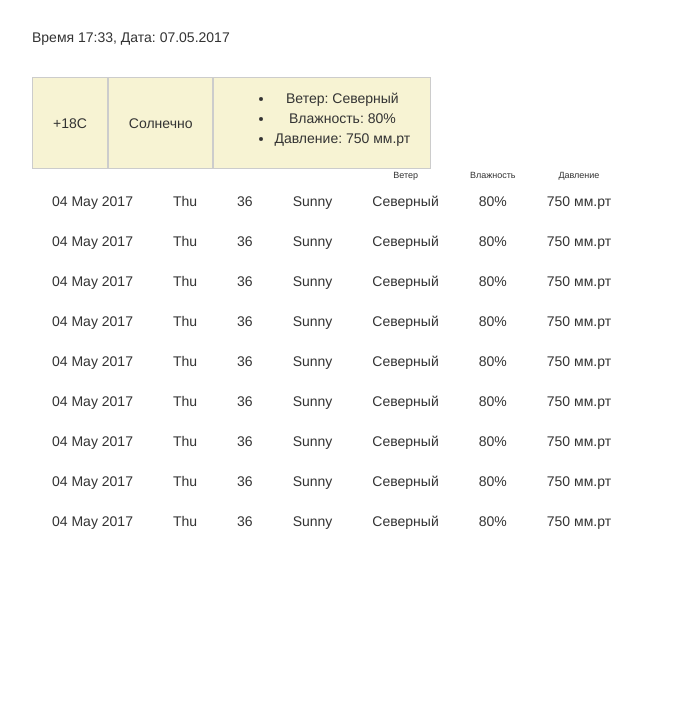
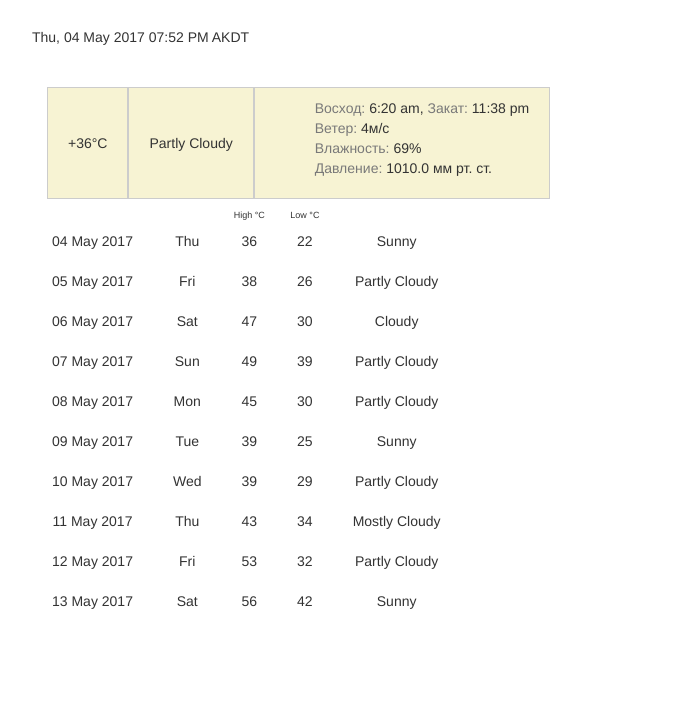
Before and after one commit to VladimirValov/WeatherForecastFromYahoo-AngularJS, a website: page app/index.html in a window 1280 px wide. Shown: the part 93-800 px from the top of the page, without its empty margins (208-906 px from the left). Drawn offline with nearby package versions, Linux system fonts and the light colour scheme.

Commit message:
Связал данные из JSON объекта с Template

```diff
--- a/app/app.css
+++ b/app/app.css
@@ -6,9 +6,11 @@
   min-height: 50px;
 }
 
-.current_weather {
+.current-weather {
   background-color: #f7f3d3;
   display:table;
+  margin: 10px 0;
+
 }
 
 .t, .sky, .info {
@@ -20,6 +22,14 @@
   padding: 10px 20px;
 }
 
+.info li {
+  text-align: left;
+  list-style-type: none;
+}
+.info span {
+  color: #797979;
+}
+
 .forecast-10  td{
   padding: 10px 20px;
   text-align: center;
--- a/app/weather-forecast/weather-forecast.component.js
+++ b/app/weather-forecast/weather-forecast.component.js
@@ -5,6 +5,172 @@ angular.
   component('weatherForecast', {
     templateUrl: 'weather-forecast/weather-forecast.template.html',
     controller: function weatherForecast() {
-      this.currrentCity = "Краснодар";
+      this.currentCity = "Краснодар";
+
+      this.api = {
+    "query": {
+     "count": 1,
+     "created": "2017-05-05T03:52:45Z",
+     "lang": "ru-RU",
+     "results": {
+      "channel": {
+       "units": {
+        "distance": "mi",
+        "pressure": "in",
+        "speed": "mph",
+        "temperature": "F"
+       },
+       "title": "Yahoo! Weather - Nome, AK, US",
+       "link": "http://us.rd.yahoo.com/dailynews/rss/weather/Country__Country/*https://weather.yahoo.com/country/state/city-2460286/",
+       "description": "Yahoo! Weather for Nome, AK, US",
+       "language": "en-us",
+       "lastBuildDate": "Thu, 04 May 2017 07:52 PM AKDT",
+       "ttl": "60",
+       "location": {
+        "city": "Krasnodar",
+        "country": "United States",
+        "region": " AK"
+       },
+       "wind": {
+        "chill": "36",
+        "direction": "225",
+        "speed": "4"
+       },
+       "atmosphere": {
+        "humidity": "69",
+        "pressure": "1010.0",
+        "rising": "0",
+        "visibility": "16.1"
+       },
+       "astronomy": {
+        "sunrise": "6:20 am",
+        "sunset": "11:38 pm"
+       },
+       "image": {
+        "title": "Yahoo! Weather",
+        "width": "142",
+        "height": "18",
+        "link": "http://weather.yahoo.com",
+        "url": "http://l.yimg.com/a/i/brand/purplelogo//uh/us/news-wea.gif"
+       },
+       "item": {
+        "title": "Conditions for Nome, AK, US at 07:00 PM AKDT",
+        "lat": "64.499474",
+        "long": "-165.405792",
+        "link": "http://us.rd.yahoo.com/dailynews/rss/weather/Country__Country/*https://weather.yahoo.com/country/state/city-2460286/",
+        "pubDate": "Thu, 04 May 2017 07:00 PM AKDT",
+        "condition": {
+         "code": "30",
+         "date": "Thu, 04 May 2017 07:00 PM AKDT",
+         "temp": "36",
+         "text": "Partly Cloudy"
+        },
+        "forecast": [
+         {
+          "code": "32",
+          "date": "04 May 2017",
+          "day": "Thu",
+          "high": "36",
+          "low": "22",
+          "text": "Sunny"
+         },
+         {
+          "code": "30",
+          "date": "05 May 2017",
+          "day": "Fri",
+          "high": "38",
+          "low": "26",
+          "text": "Partly Cloudy"
+         },
+         {
+          "code": "26",
+          "date": "06 May 2017",
+          "day": "Sat",
+          "high": "47",
+          "low": "30",
+          "text": "Cloudy"
+         },
+         {
+          "code": "30",
+          "date": "07 May 2017",
+          "day": "Sun",
+          "high": "49",
+          "low": "39",
+          "text": "Partly Cloudy"
+         },
+         {
+          "code": "30",
+          "date": "08 May 2017",
+          "day": "Mon",
+          "high": "45",
+          "low": "30",
+          "text": "Partly Cloudy"
+         },
+         {
+          "code": "32",
+          "date": "09 May 2017",
+          "day": "Tue",
+          "high": "39",
+          "low": "25",
+          "text": "Sunny"
+         },
+         {
+          "code": "30",
+          "date": "10 May 2017",
+          "day": "Wed",
+          "high": "39",
+          "low": "29",
+          "text": "Partly Cloudy"
+         },
+         {
+          "code": "28",
+          "date": "11 May 2017",
+          "day": "Thu",
+          "high": "43",
+          "low": "34",
+          "text": "Mostly Cloudy"
+         },
+         {
+          "code": "30",
+          "date": "12 May 2017",
+          "day": "Fri",
+          "high": "53",
+          "low": "32",
+          "text": "Partly Cloudy"
+         },
+         {
+          "code": "32",
+          "date": "13 May 2017",
+          "day": "Sat",
+          "high": "56",
+          "low": "42",
+          "text": "Sunny"
+         }
+        ],
+        "description": "<![CDATA[<img src=\"http://l.yimg.com/a/i/us/we/52/30.gif\"/>\n<BR />\n<b>Current Conditions:</b>\n<BR />Partly Cloudy\n<BR />\n<BR />\n<b>Forecast:</b>\n<BR /> Thu - Sunny. High: 36Low: 22\n<BR /> Fri - Partly Cloudy. High: 38Low: 26\n<BR /> Sat - Cloudy. High: 47Low: 30\n<BR /> Sun - Partly Cloudy. High: 49Low: 39\n<BR /> Mon - Partly Cloudy. High: 45Low: 30\n<BR />\n<BR />\n<a href=\"http://us.rd.yahoo.com/dailynews/rss/weather/Country__Country/*https://weather.yahoo.com/country/state/city-2460286/\">Full Forecast at Yahoo! Weather</a>\n<BR />\n<BR />\n(provided by <a href=\"http://www.weather.com\" >The Weather Channel</a>)\n<BR />\n]]>",
+        "guid": {
+         "isPermaLink": "false"
+        }
+       }
+      }
+     }
+    }
+   }
+
+   this.channel = this.api.query.results.channel;
+
+   this.location = this.channel.location;
+   this.currentCity = this.location.city;
+
+   this.forecast = this.channel.item.forecast;
+   this.lastBuildDate = this.channel.lastBuildDate;
+
+   this.currentWeather = this.channel.item.condition;
+   this.wind = this.channel.wind;
+   this.atmosphere = this.channel.atmosphere;
+   this.astronomy = this.channel.astronomy;
+
+
+
     }
   });
--- a/app/weather-forecast/weather-forecast.template.html
+++ b/app/weather-forecast/weather-forecast.template.html
@@ -1,6 +1,6 @@
 <div class="container-fluid">
   <div class="row">
-    <h1> Погода в Краснодаре на 10 дней </h1>
+    <h1> Погода в городе {{ $ctrl.currentCity }} на 10 дней </h1>
   </div>
   <div class="row">
     Выберите город:
@@ -11,64 +11,49 @@
     </select>
   </div>
 
+
+
   <div class="row">
     <div class="">
-      Время <span>17:33</span>, Дата: <span>07.05.2017</span>
+      {{ $ctrl.lastBuildDate }}
     </div>
   </div>
-  <div class="row current_weather">
+
+  <div class="row current-weather">
     <div class="t">
-      +18C
+      {{ "+" + $ctrl.currentWeather.temp + "°C" }}
     </div>
     <div class="sky">
-      Солнечно
+      {{ $ctrl.currentWeather.text }}
     </div>
     <div class="info">
       <ul>
-        <li>Ветер: Северный</li>
-        <li>Влажность: 80%</li>
-        <li>Давление: 750 мм.рт</li>
+        <li><span>Восход:</span> {{ $ctrl.astronomy.sunrise }}, <span>Закат:</span> {{ $ctrl.astronomy.sunset }} </li>
+        <li><span>Ветер:</span> {{ $ctrl.wind.speed + "м/с" }} </li>
+        <li><span>Влажность:</span> {{ $ctrl.atmosphere.humidity + "%" }} </li>
+        <li><span> Давление:</span> {{ $ctrl.atmosphere.pressure + " мм рт. ст." }} </li>
       </ul>
     </div>
   </div>
 
   <div class="row">
-    <table class="forecast-10">
+
+  <table class="forecast-10 ">
     <thead class ="forecast-10-head">
       <tr>
-          <td colspan="4"></td> <td>Ветер</td> <td>Влажность</td> <td>Давление</td>
+        <td colspan="2"></td> <td>High °C</td> <td>Low °C</td> <td></td>
       </tr>
     </thead>
-
     <tbody>
-        <tr>
-          <td>	04 May 2017 </td> <td>	Thu	</td> <td>36</td> <td>Sunny</td> <td>Северный</td> <td>80%</td> <td>750 мм.рт</td>
-        </tr>
-        <tr>
-          <td>	04 May 2017 </td> <td>	Thu	</td> <td>36</td> <td>Sunny</td> <td>Северный</td> <td>80%</td> <td>750 мм.рт</td>
-        </tr>
-        <tr>
-          <td>	04 May 2017 </td> <td>	Thu	</td> <td>36</td> <td>Sunny</td> <td>Северный</td> <td>80%</td> <td>750 мм.рт</td>
-        </tr>
-        <tr>
-          <td>	04 May 2017 </td> <td>	Thu	</td> <td>36</td> <td>Sunny</td> <td>Северный</td> <td>80%</td> <td>750 мм.рт</td>
-        </tr>
-        <tr>
-          <td>	04 May 2017 </td> <td>	Thu	</td> <td>36</td> <td>Sunny</td> <td>Северный</td> <td>80%</td> <td>750 мм.рт</td>
-        </tr>
-        <tr>
-          <td>	04 May 2017 </td> <td>	Thu	</td> <td>36</td> <td>Sunny</td> <td>Северный</td> <td>80%</td> <td>750 мм.рт</td>
-        </tr>
-        <tr>
-          <td>	04 May 2017 </td> <td>	Thu	</td> <td>36</td> <td>Sunny</td> <td>Северный</td> <td>80%</td> <td>750 мм.рт</td>
-        </tr>
-        <tr>
-          <td>	04 May 2017 </td> <td>	Thu	</td> <td>36</td> <td>Sunny</td> <td>Северный</td> <td>80%</td> <td>750 мм.рт</td>
-        </tr>
-        <tr>
-          <td>	04 May 2017 </td> <td>	Thu	</td> <td>36</td> <td>Sunny</td> <td>Северный</td> <td>80%</td> <td>750 мм.рт</td>
+      <tr ng-repeat="day in $ctrl.forecast" class="forecast-10" >
+       <td>	{{ day.date }} </td>
+       <td> {{ day.day	}} </td>
+       <td> {{ day.high }} </td>
+       <td> {{ day.low  }} </td>
+       <td> {{ day.text }} </td>
      </tr>
     </tbody>
+
   </table>
 </div>
 
```
Lines whose indentation alone changed are shown as unchanged.
